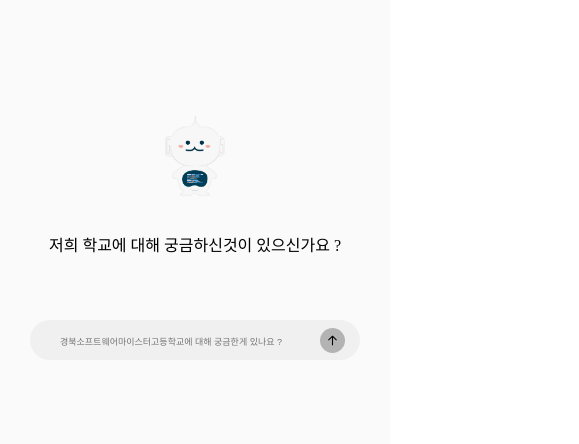
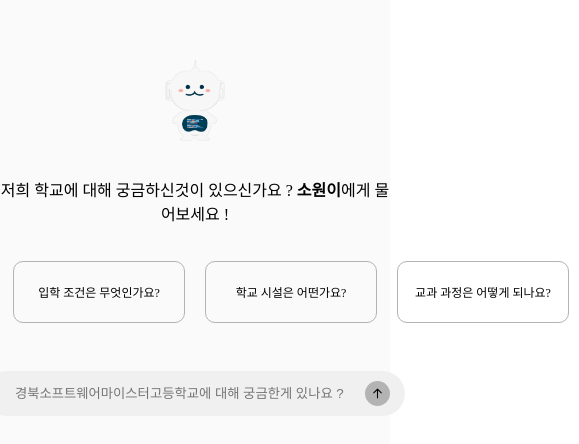
Before and after one commit to GBSWHS/Sowon-V1, a React (Vite) app: page / in a window 390 px wide. Shown: the part 184-628 px from the top of the page, 579 px wide, since content can reach past the window. Built offline with nearby package versions, Linux system fonts and the light colour scheme; no server answers; the HTML template or start-up script is replaced by a standard one.

Commit message:
feat: 예시 질문항 및 답변 생성

```diff
--- a/src/page/Landing.tsx
+++ b/src/page/Landing.tsx
@@ -16,6 +16,13 @@ const Loading = () => (
     </div>
 );
 
+const exampleQuestions = [
+    { question: '학교 위치는 어디인가요?', answer: '학교는 경상북도 의성군 봉양면에 위치하고 있습니다.' },
+    { question: '입학 조건은 무엇인가요?', answer: '입학 조건은 중학교 졸업 및 서류 시험 및 면접 통과입니다.' },
+    { question: '학교 시설은 어떤가요?', answer: '최신 컴퓨터실과 과학 실험실을 갖추고 있습니다.' },
+    { question: '교과 과정은 어떻게 되나요?', answer: '교과 과정은 소프트웨어와 과학기술에 중점을 둡니다.' },
+];
+
 const Landing = () => {
     const [prompt, setPrompt] = useState('');
     const [answer, setAnswer] = useState('');
@@ -23,6 +30,8 @@ const Landing = () => {
     const [loading, setLoading] = useState(false);
     const [showGreeting, setShowGreeting] = useState(true);
     const [isAnswering, setIsAnswering] = useState(false);
+    const [hasInput, setHasInput] = useState(false);
+    const [showExamples, setShowExamples] = useState(true);
 
     const inputRef = useRef<HTMLInputElement>(null);
 
@@ -40,6 +49,7 @@ const Landing = () => {
 
     const handleInputChange = (e: React.ChangeEvent<HTMLInputElement>) => {
         setPrompt(e.target.value);
+        setHasInput(e.target.value.length > 0);
     };
 
     const handleSubmit = async (e: React.FormEvent | React.KeyboardEvent) => {
@@ -49,6 +59,7 @@ const Landing = () => {
         setAnswer('');
         setDisplayedAnswer('');
         setIsAnswering(true);
+        setShowExamples(false);
 
         try {
             const response = await getFineTunedResponse(prompt);
@@ -58,6 +69,7 @@ const Landing = () => {
         } finally {
             setLoading(false);
             setPrompt('');
+            setHasInput(false);
             focusInput();
         }
     };
@@ -77,6 +89,22 @@ const Landing = () => {
         }
     }, [answer]);
 
+    const handleExampleClick = (exampleAnswer: string) => {
+        setLoading(true);
+        setShowGreeting(false);
+        setAnswer('');
+        setDisplayedAnswer('');
+        setIsAnswering(true);
+        setPrompt('');
+        setHasInput(false);
+        setShowExamples(false);
+
+        setTimeout(() => {
+            setAnswer(exampleAnswer);
+            setLoading(false);
+        }, 500);
+    };
+
     return (
         <div className='background'>
             <div className='landing'>
@@ -86,12 +114,25 @@ const Landing = () => {
                         <Loading />
                     ) : (
                         showGreeting ? (
-                            <p>저희 학교에 대해 궁금하신것이 있으신가요 ?</p>
+                            <p>저희 학교에 대해 궁금하신것이 있으신가요 ? <strong>소원이</strong>에게 물어보세요 !</p>
                         ) : (
                             <p className='answer'>{displayedAnswer}</p>
                         )
                     )}
                 </div>
+                {showExamples && (
+                    <div className='examples'>
+                        {exampleQuestions.map((example, index) => (
+                            <div
+                                key={index}
+                                className='example-question'
+                                onClick={() => handleExampleClick(example.answer)}
+                            >
+                                {example.question}
+                            </div>
+                        ))}
+                    </div>
+                )}
                 <br />
                 <div className='input-container'>
                     <div className='input-box'>
@@ -105,7 +146,7 @@ const Landing = () => {
                         />
                     </div>
                     <button
-                        className={`submit ${prompt ? 'active' : ''}`}
+                        className={`submit ${hasInput ? 'has-input' : ''} ${prompt ? 'active' : ''}`}
                         id='submit'
                         onClick={handleSubmit}
                     >
--- a/src/style/Landing.scss
+++ b/src/style/Landing.scss
@@ -52,6 +52,11 @@ body {
   border-radius: 25px;
   margin-top: 30px;
   position: relative;
+  transition: box-shadow 0.3s ease-in-out;
+}
+
+.input-container:hover {
+  box-shadow: 0 0 10px rgba(0, 0, 0, 0.2);
 }
 
 .input-box {
@@ -92,6 +97,10 @@ body {
 .submit.active {
   background-color: #fff;
   color: $darkGray;
+}
+
+.submit.has-input {
+  background-color: #ffffff;
 }
 
 .submit:hover {
@@ -192,65 +201,93 @@ body {
   }
 }
 
-@media (min-width: 375px) and (max-width: 460px) {
-  .landing {
-    width: 100%;
-    display: flex;
-    flex-direction: column;
-    align-items: center;
-    justify-content: center;
-  }
+.examples {
+  margin-top: 20px;
+  display: flex;
+}
 
-  .logo {
-    width: 60px;
-  }
+.example-question {
+  width: 170px;
+  height: 60px;
+  border-radius: 10px;
+  display: flex;
+  align-items: center;
+  justify-content: center;
+  border: 1px solid $darkGray;
+  margin: 0 10px;
+  font-size: 12px;
+  transition: box-shadow 0.3s ease-in-out, transform 0.3s ease-in-out;
+}
 
-  .message-container {
-    margin-top: 20px;
-    text-align: center;
-  }
+.example-question:hover {
+  cursor: pointer;
+  box-shadow: 0 4px 20px rgba(0, 0, 0, 0.2);
+  transform: translateY(-5px);
+}
 
-  .answer-ex,
-  .answer {
-    font-size: 14px;
-  }
+// @media (min-width: 375px) and (max-width: 460px) {
+//   .landing {
+//     width: 100%;
+//     display: flex;
+//     flex-direction: column;
+//     align-items: center;
+//     justify-content: center;
+//   }
 
-  .answer {
-    margin-top: 20px;
-  }
+//   .logo {
+//     width: 60px;
+//   }
 
-  .input-container {
-    width: 300px;
-    max-width: 410px;
-    height: 40px;
-    padding: 0 15px;
-    background-color: $gray;
-    display: flex;
-    align-items: center;
-    border-radius: 25px;
-    margin-top: 30px;
-    position: relative;
-  }
+//   .message-container {
+//     margin-top: 20px;
+//     text-align: center;
+//   }
 
-  .input-box {
-    flex-grow: 1;
-  }
+//   .answer-ex,
+//   .answer {
+//     font-size: 14px;
+//   }
 
-  .chat-input {
-    width: 100%;
-    height: 100%;
-    outline: none;
-    border: none;
-    background: transparent;
-    border-radius: 25px;
-    padding: 0 15px;
-    box-sizing: border-box;
-  }
+//   .answer {
+//     margin-top: 20px;
+//   }
 
-  .chat-input::placeholder {
-    font-size: 9px;
-    display: flex;
-    align-items: center;
-    justify-content: center;
-  }
-}
+//   .input-container {
+//     width: 300px;
+//     max-width: 410px;
+//     height: 40px;
+//     padding: 0 15px;
+//     background-color: $gray;
+//     display: flex;
+//     align-items: center;
+//     border-radius: 25px;
+//     margin-top: 30px;
+//     position: relative;
+//   }
+
+//   .input-container.has-input {
+//     background-color: $white;
+//   }
+
+//   .input-box {
+//     flex-grow: 1;
+//   }
+
+//   .chat-input {
+//     width: 100%;
+//     height: 100%;
+//     outline: none;
+//     border: none;
+//     background: transparent;
+//     border-radius: 25px;
+//     padding: 0 15px;
+//     box-sizing: border-box;
+//   }
+
+//   .chat-input::placeholder {
+//     font-size: 9px;
+//     display: flex;
+//     align-items: center;
+//     justify-content: center;
+//   }
+// }
```
